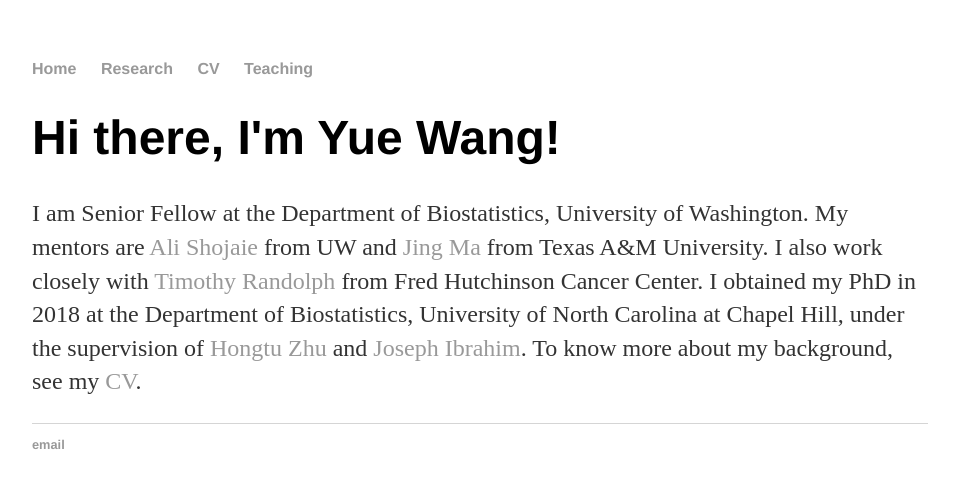
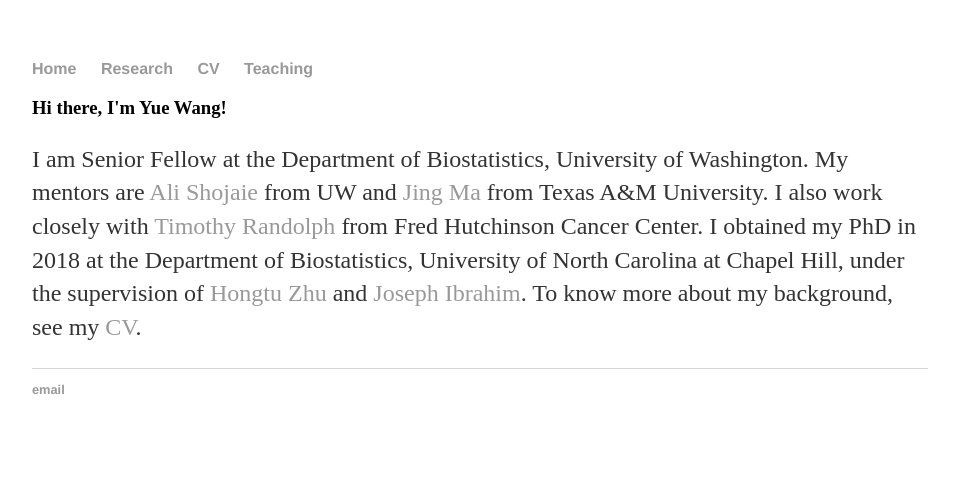
Before and after one commit to taryue/yuewangtemp.github.io, a Jekyll site: the page built from index.html, in a window 1280 px wide. Shown: the top 488 px of the page, without its empty margins (160-1119 px from the left). Built offline with Jekyll 4.4.1, drawn with Linux system fonts in a browser that asks for light colours.

```diff
--- a/index.html
+++ b/index.html
@@ -3,7 +3,7 @@ layout: default
 title: Yue Wang
 ---
 <div class="blurb">
-	<h1>Hi there, I'm Yue Wang!</h1>
+	<h3>Hi there, I'm Yue Wang!</h3>
 	<p>I am Senior Fellow at the Department of Biostatistics, University of Washington. My mentors are <a href = "http://faculty.washington.edu/ashojaie/index.html"> Ali Shojaie</a> from UW and <a href = "http://drjingma.com"> Jing Ma</a> from Texas A&M University.
 	I also work closely with <a href="https://research.fhcrc.org/randolph/en/research-overview.html"> Timothy Randolph</a> from Fred Hutchinson Cancer Center. I obtained my PhD in 2018 at the Department
 	of Biostatistics, University of North Carolina at Chapel Hill, under the supervision of <a href="https://sph.unc.edu/adv_profile/hongtu-zhu-phd/" >Hongtu Zhu</a> and <a href="https://sph.unc.edu/adv_profile/joseph-g-ibrahim-phd/">Joseph Ibrahim</a>.
```
